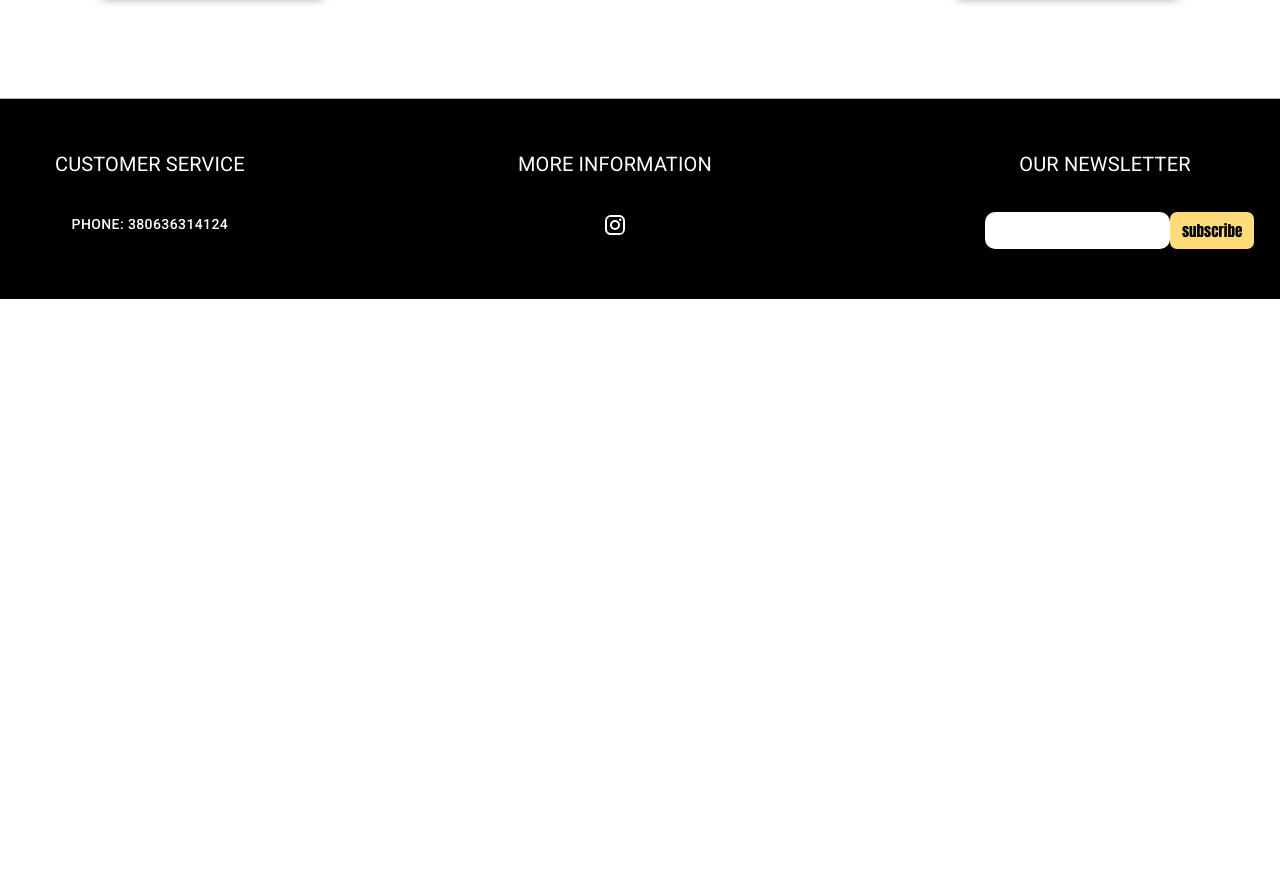
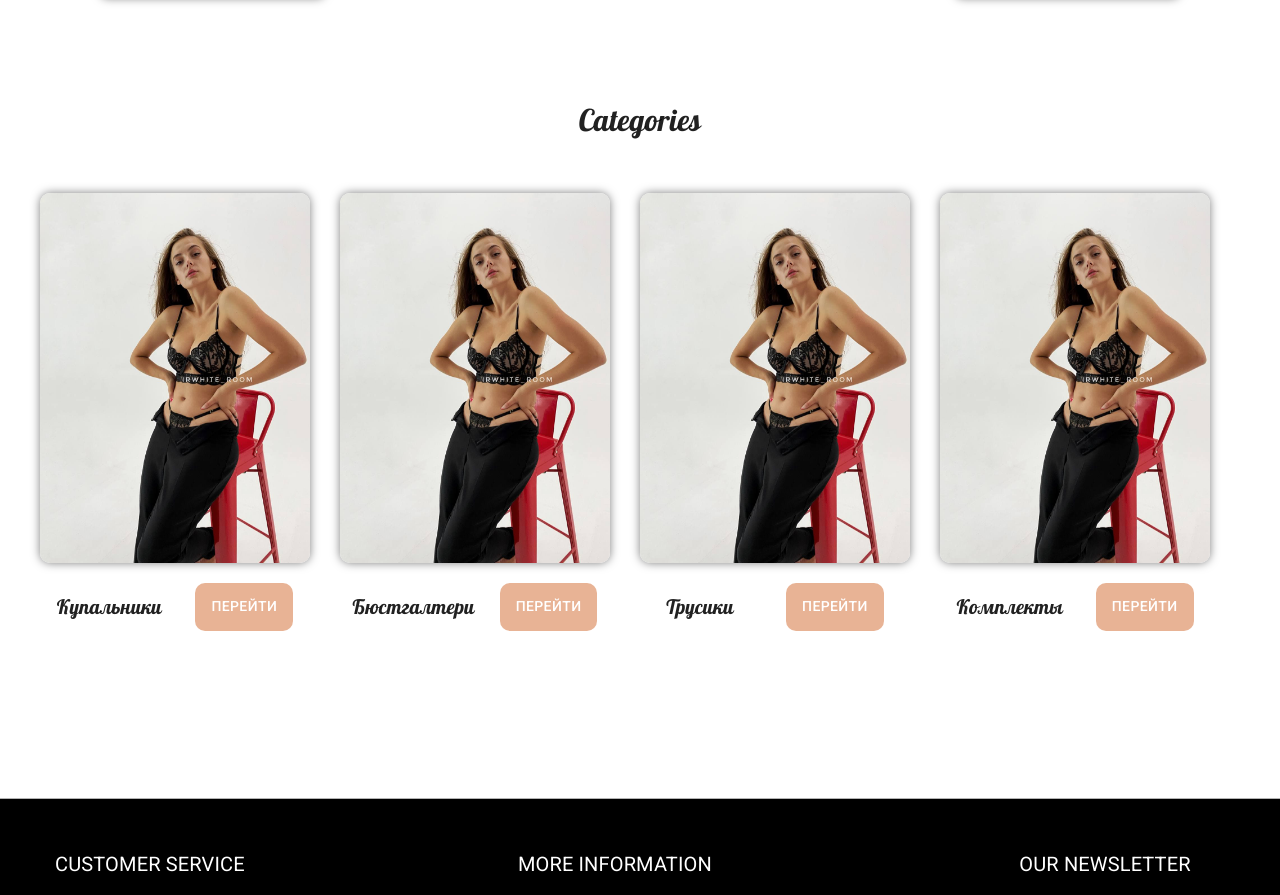
Before and after one commit to VladPobidash/underwear, a React (Create React App) app: page / in a window 1280 px wide. Shown: the part 2348-3243 px from the top of the page. Before the commit the page ends 2647 px from the top, so only its background shows below. Built offline with nearby package versions, Linux system fonts and the light colour scheme; a web font is replaced by a local one.

Commit message:
working instagram and category

```diff
--- /dev/null
+++ b/src/components/Home/CategoriesCard/categoriesCard.jsx
@@ -0,0 +1,52 @@
+import React from "react";
+import "../CategoriesCard/categoriesCard.scss";
+import { Link } from "react-router-dom";
+import { Tabs, Tab } from "@mui/material";
+import CardSale1 from "../../assets/card-sale-1.jpg";
+
+const CategoriesCard = () => {
+  const CategoriesCardStorage = [
+    { id: 1, name: "Купальники", photo: CardSale1 },
+    { id: 2, name: "Бюстгалтери", photo: CardSale1 },
+    { id: 3, name: "Трусики", photo: CardSale1 },
+    { id: 4, name: "Комплекты", photo: CardSale1 },
+  ];
+  return (
+    <section className="categoriesCard">
+      <div className="container categoriesCard__container">
+        <span className="categoriesCard__title">Categories</span>
+        <div className="categoriesCard__wrapper">
+          {CategoriesCardStorage.map((cat) => {
+            return (
+              <div className="categoriesCard__card">
+                <img
+                  className="categoriesCard__img"
+                  src={cat.photo}
+                  alt="categoriesCard-img"
+                />
+                <div className="categoriesCard__bottom">
+                  <div className="categoriesCard__text">{cat.name}</div>
+                  <Tabs>
+                    <Tab
+                      sx={{
+                        background: "#e8b395",
+                        borderRadius: "10px",
+                        color: "#FFF",
+                      }}
+                      className="categoriesCard__btn"
+                      label="Перейти"
+                      to="/asdafssaf"
+                      component={Link}
+                    />
+                  </Tabs>
+                </div>
+              </div>
+            );
+          })}
+        </div>
+      </div>
+    </section>
+  );
+};
+
+export default CategoriesCard;
--- /dev/null
+++ b/src/components/Home/CategoriesCard/categoriesCard.scss
@@ -0,0 +1,53 @@
+.categoriesCard {
+  margin-top: 100px;
+  height: 600px;
+  &__container {
+    display: flex;
+    flex-direction: column;
+    align-items: center;
+    justify-content: space-between;
+  }
+
+  &__title {
+    font-family: "Lobster", cursive;
+    font-size: 30px;
+    margin-bottom: 50px;
+  }
+  &__wrapper {
+    display: flex;
+    justify-content: space-between;
+    align-items: center;
+  }
+  &__card {
+    display: flex;
+    flex-direction: column;
+    align-items: center;
+    justify-content: space-between;
+    margin-right: 30px;
+  }
+  &__img {
+    width: 270px;
+    height: 370px;
+    box-shadow: 0 0 10px rgba(0, 0, 0, 0.5);
+    border-radius: 10px;
+    margin-bottom: 20px;
+  }
+  &__bottom {
+    width: 100%;
+    display: flex;
+    justify-content: space-around;
+    align-items: center;
+  }
+  &__text {
+    font-family: "Lobster", cursive;
+    font-size: 20px;
+  }
+  &__btn {
+    background: #e8b395;
+    border-radius: 10px;
+    color: #fff;
+    &:hover {
+      background-color: #f28b50;
+    }
+  }
+}
--- a/src/pages/Home.jsx
+++ b/src/pages/Home.jsx
@@ -1,4 +1,5 @@
 import React from "react";
+import CategoriesCard from "../components/Home/CategoriesCard/categoriesCard";
 import FirstScreen from "../components/Home/FirstScreen/FirstScreen";
 import Footer from "../components/Home/Footer/Footer";
 import Sale from "../components/Home/Sale/sale";
@@ -10,6 +11,7 @@ const Home = () => {
       <FirstScreen />
       <Sale />
       <SectionInstagram />
+      <CategoriesCard />
       <Footer />
     </div>
   );
```
